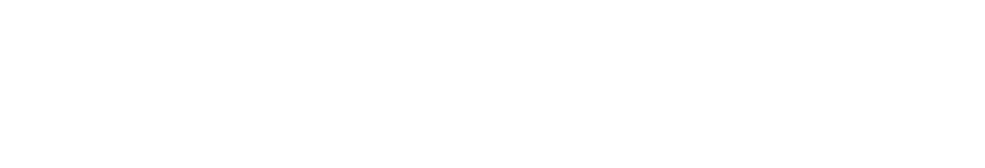
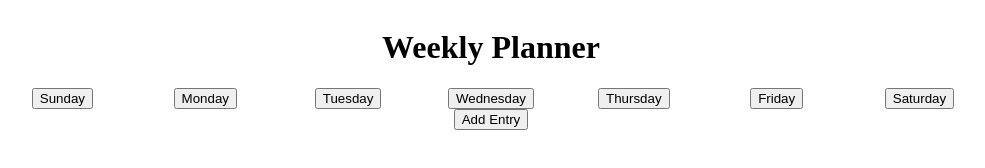
Before and after one commit to KrisMackenroth/week-planner, a website: page index.html in a window 1280 px wide. Shown: the whole page, without its empty margins (149-1134 px from the left). Drawn offline with Linux system fonts and the light colour scheme.

Commit message:
My turn over.

```diff
--- a/index.html
+++ b/index.html
@@ -1,12 +1,52 @@
 <!DOCTYPE html>
 <html lang="en">
+
 <head>
   <meta charset="UTF-8">
   <meta name="viewport" content="width=device-width, initial-scale=1.0">
   <title>Week Planner</title>
   <link rel="stylesheet" href="styles.css">
 </head>
+
 <body>
+  <div class="container">
+    <div class="row">
+      <div class="column-full">
+        <h1>Weekly Planner</h1>
+      </div>
+    </div>
+    <div class="row no-wrap-row">
+      <div class="column-full flex">
+        <div class="column-one-seventh">
+          <button>Sunday</button>
+        </div>
+        <div class="column-one-seventh">
+          <button>Monday</button>
+        </div>
+        <div class="column-one-seventh">
+          <button>Tuesday</button>
+        </div>
+        <div class="column-one-seventh">
+          <button>Wednesday</button>
+        </div>
+        <div class="column-one-seventh">
+          <button>Thursday</button>
+        </div>
+        <div class="column-one-seventh">
+          <button>Friday</button>
+        </div>
+        <div class="column-one-seventh">
+          <button>Saturday</button>
+        </div>
+      </div>
+    </div>
+    <div class="row">
+      <div class="column-full">
+        <button>Add Entry</button>
+      </div>
+    </div>
+  </div>
   <script src="main.js"></script>
 </body>
+
 </html>
--- a/styles.css
+++ b/styles.css
@@ -0,0 +1,27 @@
+.container {
+  max-width: 1000px;
+  padding: 0 1.5rem;
+  margin: 0 auto;
+}
+
+.row {
+  display: flex;
+  flex-wrap: wrap;
+}
+
+.column-full {
+  width: 100%;
+  text-align: center;
+}
+
+.no-wrap-row {
+  flex-wrap: nowrap;
+}
+
+.column-one-seventh {
+  width: calc(100% / 7);
+}
+
+.flex {
+  display: flex;
+}
```
